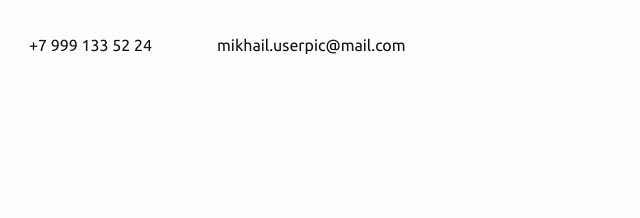
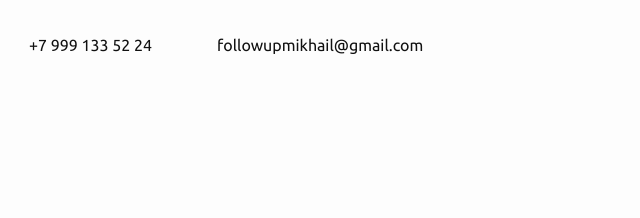
Before and after one commit to justMikhail/my-portfolio, a website: page source/index.html in a window 1280 px wide. Shown: the top 218 px of the page, 41-681 px from the left. Drawn offline with nearby package versions, Linux system fonts and the light colour scheme; files that its build step writes are made by us from their sources.

Commit message:
Update email data

```diff
--- a/source/index.html
+++ b/source/index.html
@@ -33,11 +33,11 @@
               <p class="visually-hidden">Send me an email</p>
               <a
                 class="contacts-list__link"
-                href="mailto:mikhail.userpic@mail.com"
+                href="mailto:followupmikhail@gmail.com"
                 aria-label="Email"
                 rel="noreferrer"
               >
-                <span class="contacts-list__text contacts-list__text--header">mikhail.userpic@mail.com</span>
+                <span class="contacts-list__text contacts-list__text--header">followupmikhail@gmail.com</span>
                 <svg class="contacts-list__icon contacts-list__icon--email" width="30" height="30">
                   <use xlink:href="./img/icons/sprite.svg#email"></use>
                 </svg>
@@ -347,11 +347,11 @@
             <h3 class="contacts-list__title">Send me an email</h3>
             <a
               class="contacts-list__link"
-              href="mailto:mikhail.userpic@mail.com"
+              href="mailto:followupmikhail@gmail.com"
               aria-label="Email"
               rel="noreferrer"
             >
-              <span class="contacts-list__text contacts-list__text--contacts">mikhail.userpic@mail.com</span>
+              <span class="contacts-list__text contacts-list__text--contacts">followupmikhail@gmail.com</span>
               <svg class="contacts-list__icon contacts-list__icon--email" width="30" height="30">
                 <use xlink:href="./img/icons/sprite.svg#email"></use>
               </svg>
```
